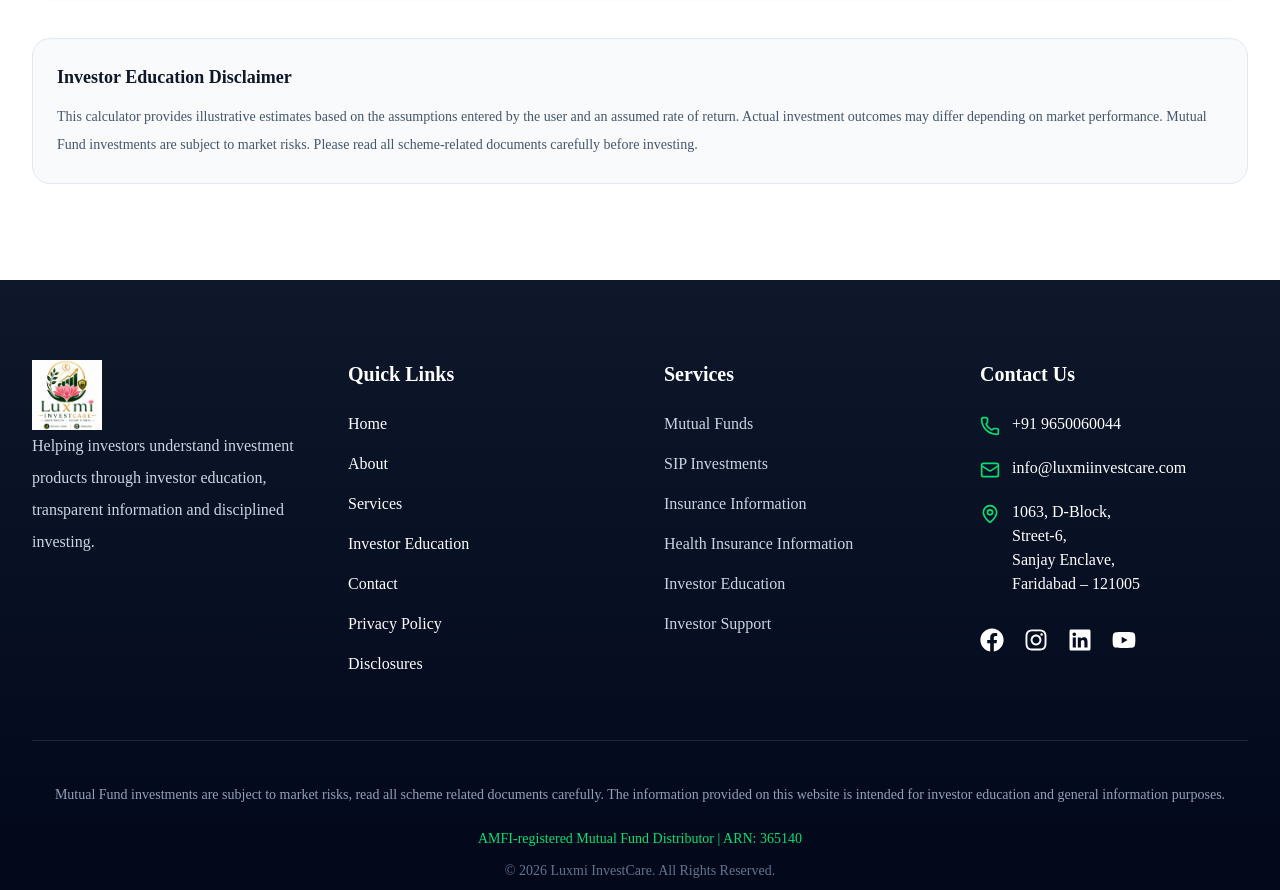
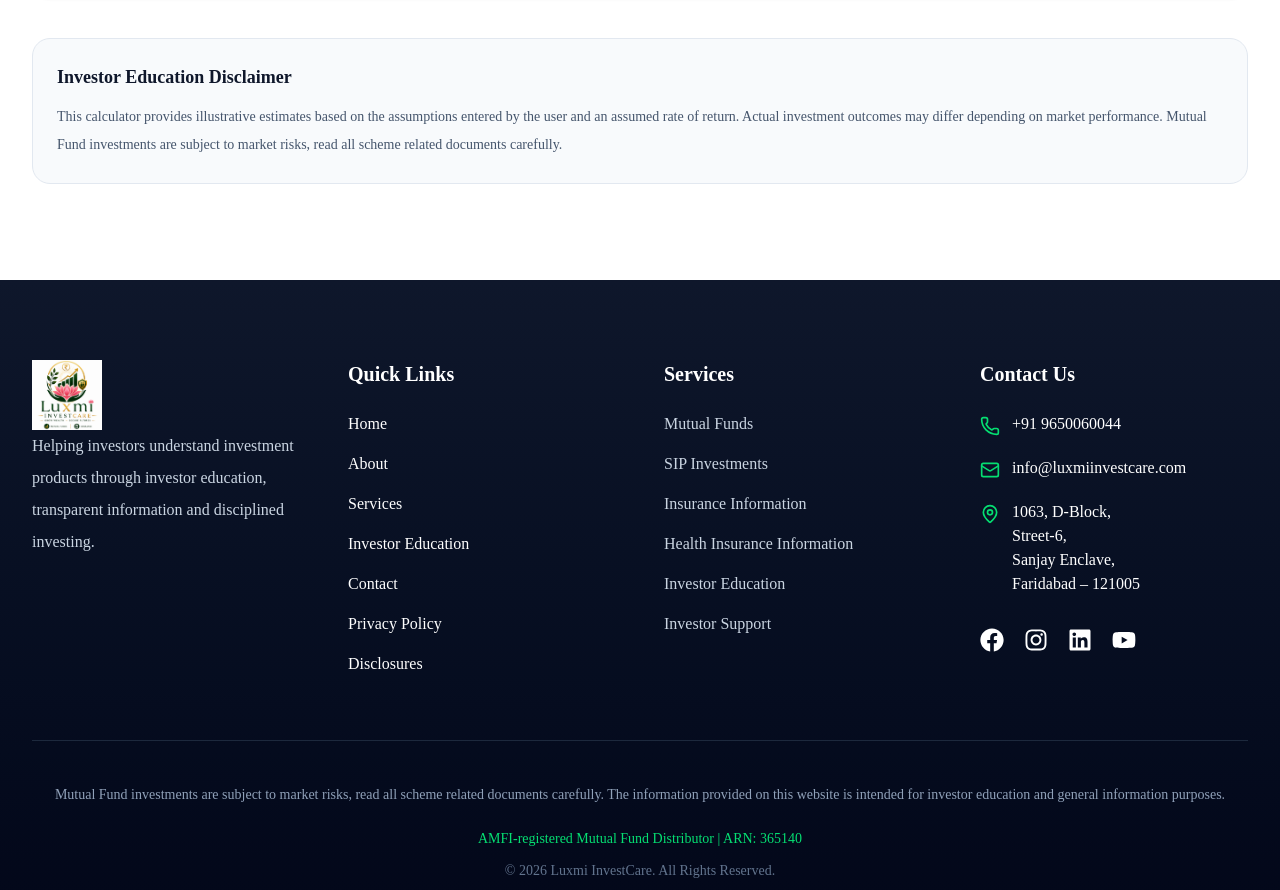
Before and after one commit to shivpawan007/LuxmiInvestCare, a Next.js app: page /calculators/step-up-sip in a window 1280 px wide. Shown: the part 3867-4757 px from the top of the page. Built offline with nearby package versions, Linux system fonts and the light colour scheme.

Commit message:
Standardize Step-Up SIP risk warning

```diff
--- a/components/calculators/StepUpSIPCalculator.tsx
+++ b/components/calculators/StepUpSIPCalculator.tsx
@@ -700,10 +700,9 @@
               estimates based on the assumptions entered
               by the user and an assumed rate of return.
               Actual investment outcomes may differ
-              depending on market performance. Mutual
-              Fund investments are subject to market
-              risks. Please read all scheme-related
-              documents carefully before investing.
+              depending on market performance.
+
+              Mutual Fund investments are subject to market risks, read all scheme related documents carefully.
             </p>
 
           </div>
```
